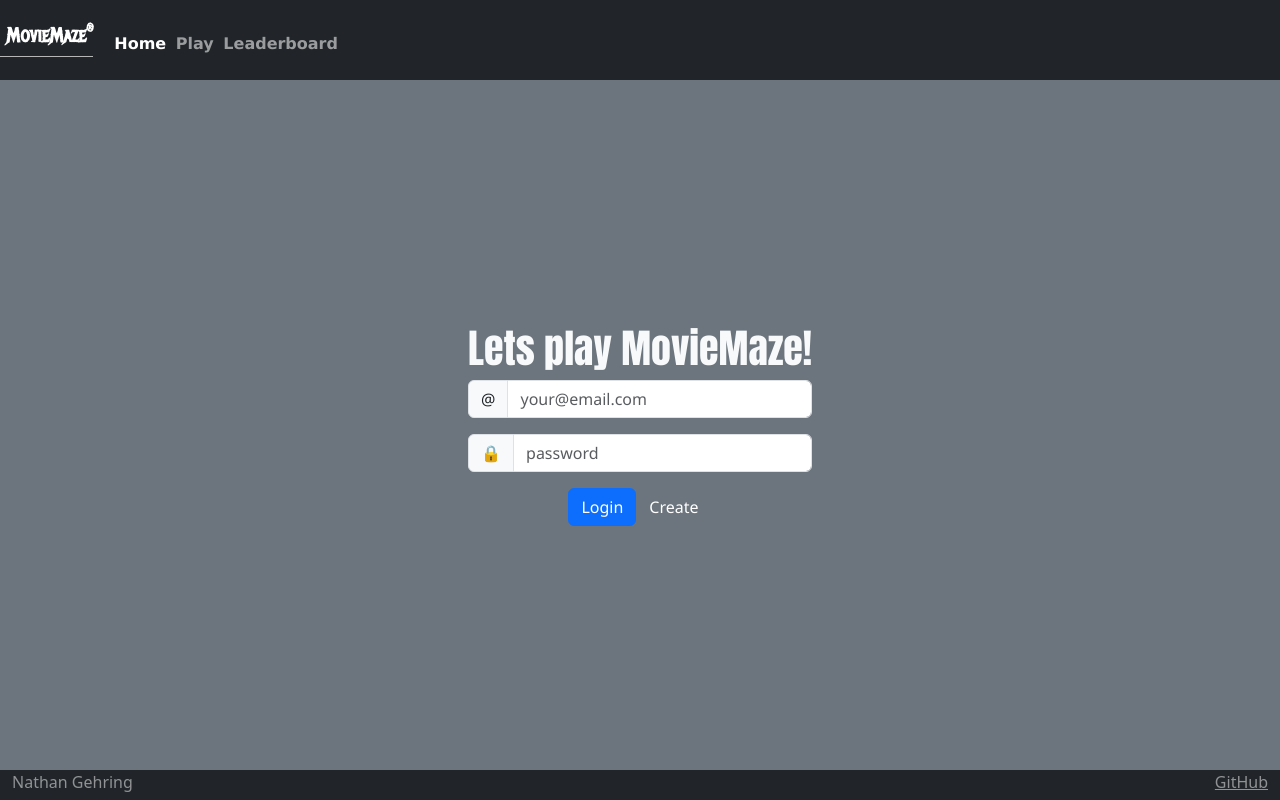
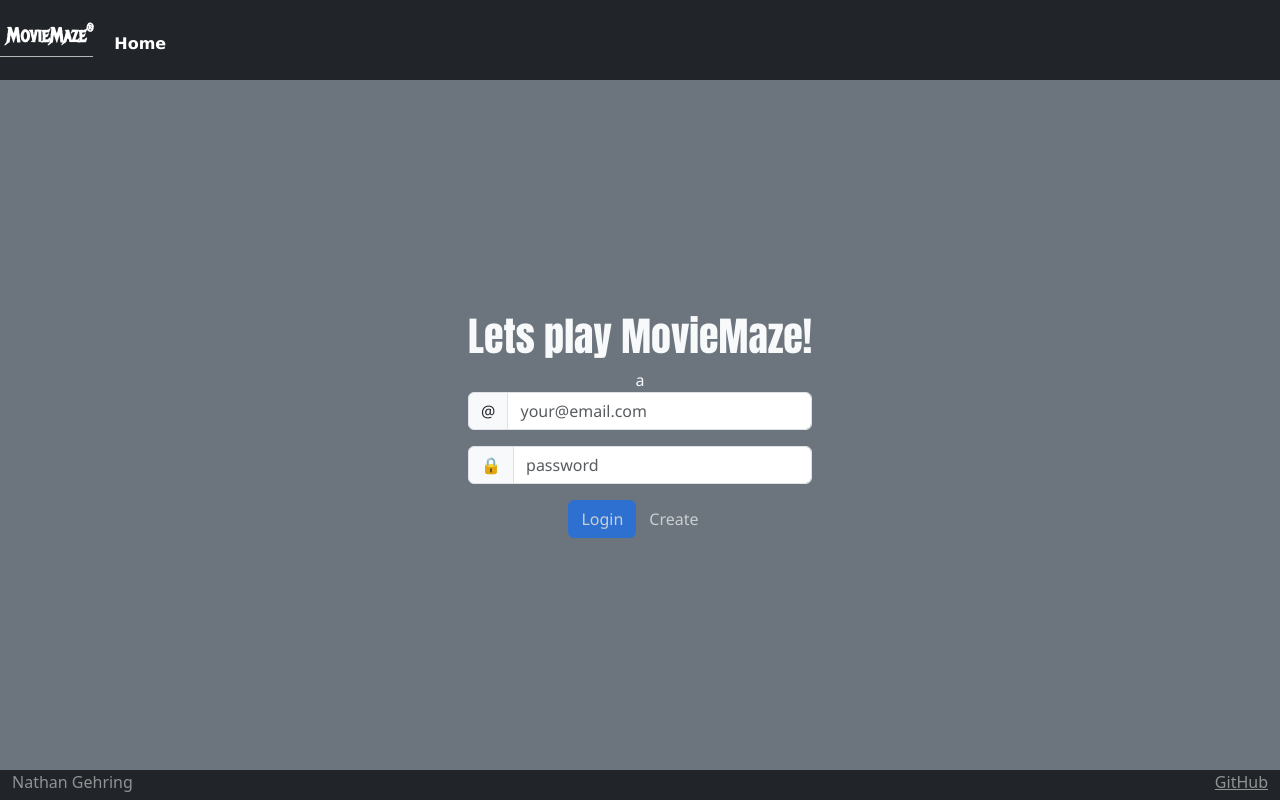
Before and after one commit to ngehring16/startup, a React (Vite) app: page / in a window 1280 px wide. Built offline with nearby package versions, Linux system fonts and the light colour scheme.

Commit message:
implimentation of react components in login. Use of simon code as starting point.

```diff
--- a/src/app.jsx
+++ b/src/app.jsx
@@ -4,9 +4,14 @@
 import { BrowserRouter, NavLink, Route, Routes } from 'react-router-dom';
 import { Login } from './login/login';
 import { Play } from './play/play';
+import { AuthState } from './login/authstate';
 import { Scores } from './scores/scores';
 
-export default function App() {
+function App() {
+    const [userName, setUserName] = React.useState(localStorage.getItem('userName') || '');
+    const currentAuthState = userName ? AuthState.Authenticated : AuthState.Unauthenticated;
+    const [authState, setAuthState] = React.useState(currentAuthState);
+
     return (
         <BrowserRouter>
             <div className="body bg-dark text-light">
@@ -17,19 +22,36 @@
                     <li className="nav-item">
                         <NavLink className="nav-link" to="/">Home</NavLink>
                     </li>
+                    {authState === AuthState.Authenticated && (
                         <li className="nav-item">
                             <NavLink className="nav-link" to="/play">Play</NavLink>
                         </li>
+                    )}
+                    {authState === AuthState.Authenticated && (
                         <li className="nav-item">
                             <NavLink className="nav-link" to="/scores">Leaderboard</NavLink>
                         </li>
+                    )}
                     </menu>
                 </nav>
                 </header>
 
                 <Routes>
-                <Route path='/' element={<Login />} />
-                <Route path='/play' element={<Play />} />
+                    <Route
+                        path='/'
+                        element={
+                        <Login
+                            userName={userName}
+                            authState={authState}
+                            onAuthChange={(userName, authState) => {
+                            setAuthState(authState);
+                            setUserName(userName);
+                            }}
+                        />
+                        }
+                        exact
+                    />
+                    <Route path='/play' element={<Play userName={userName} />} />
                     <Route path='/scores' element={<Scores />} />
                     <Route path='*' element={<NotFound />} />
                 </Routes>
@@ -48,3 +70,5 @@
 function NotFound() {
   return <main className="container-fluid bg-secondary text-center">404: Return to sender. Address unknown.</main>;
 }
+
+export default App;
--- /dev/null
+++ b/src/login/authState.js
@@ -0,0 +1,9 @@
+export class AuthState {
+  static Unknown = new AuthState('unknown');
+  static Authenticated = new AuthState('authenticated');
+  static Unauthenticated = new AuthState('unauthenticated');
+
+  constructor(name) {
+    this.name = name;
+  }
+}
--- a/src/login/login.jsx
+++ b/src/login/login.jsx
@@ -1,22 +1,24 @@
 import React from 'react';
+import { Unauthenticated } from './unauthenticated';
+import { Authenticated } from './authenticated';
+import { AuthState } from './authstate';
 
-export function Login() {
+export function Login({userName, authState, onAuthChange}) {
   return (
     <main className="container-fluid bg-secondary text-center">
       <div>
-        <h1>Lets play MovieMaze!</h1>
-        <form method="get" action="/play">
-          <div className="input-group mb-3">
-            <span className="input-group-text">@</span>
-            <input className="form-control" type="text" placeholder="your@email.com" />
-          </div>
-          <div className="input-group mb-3">
-            <span className="input-group-text">🔒</span>
-            <input className="form-control" type="password" placeholder="password" />
-          </div>
-          <button type="submit" className="btn btn-primary">Login</button>
-          <button type="submit" className="btn btn-secondary">Create</button>
-        </form>
+        {authState !== AuthState.Unknown && <h1>Lets play MovieMaze!</h1>}
+        {authState ===AuthState.Authenticated && (
+          <Authenticated userName={userName} onLogout={() => onAuthChange(userName, AuthState.Unauthenticated)} />
+        )}a
+        {authState === AuthState.Unauthenticated && (
+          <Unauthenticated
+            userName={userName}
+            onLogin={(loginUserName) => {
+              onAuthChange(loginUserName, AuthState.Authenticated);
+            }}
+          />
+        )}
       </div>
     </main>
   );
--- /dev/null
+++ b/src/login/messageDialog.jsx
@@ -0,0 +1,15 @@
+import React from 'react';
+
+import Button from 'react-bootstrap/Button';
+import Modal from 'react-bootstrap/Modal';
+
+export function MessageDialog(props) {
+  return (
+    <Modal {...props} show={props.message} centered>
+      <Modal.Body>{props.message}</Modal.Body>
+      <Modal.Footer>
+        <Button onClick={props.onHide}>Close</Button>
+      </Modal.Footer>
+    </Modal>
+  );
+}
--- /dev/null
+++ b/src/login/unauthenticated.jsx
@@ -0,0 +1,43 @@
+import React from 'react';
+
+import Button from 'react-bootstrap/Button';
+import { MessageDialog } from './messageDialog';
+
+export function Unauthenticated(props) {
+    const [userName, setUserName] = React.useState(props.userName);
+    const [password, setPassword] = React.useState('');
+    const [displayError, setDisplayError] = React.useState(null);
+
+    async function loginUser() {
+        localStorage.setItem('userName', userName);
+        props.onLogin(userName);
+    }
+
+    async function createUser() {
+        localStorage.setItem('userName', userName);
+        props.onLogin(userName);
+    }
+
+    return (
+        <>
+      <div>
+        <div className='input-group mb-3'>
+          <span className='input-group-text'>@</span>
+          <input className='form-control' type='text' value={userName} onChange={(e) => setUserName(e.target.value)} placeholder='your@email.com' />
+        </div>
+        <div className='input-group mb-3'>
+          <span className='input-group-text'>🔒</span>
+          <input className='form-control' type='password' onChange={(e) => setPassword(e.target.value)} placeholder='password' />
+        </div>
+        <Button variant='primary' onClick={() => loginUser()} disabled={!userName || !password}>
+          Login
+        </Button>
+        <Button variant='secondary' onClick={() => createUser()} disabled={!userName || !password}>
+          Create
+        </Button>
+      </div>
+
+      <MessageDialog message={displayError} onHide={() => setDisplayError(null)} />
+    </>
+    );
+}
```
Also changed, not shown: src/login/authenticated.css (added), src/login/authenticated.jsx (added), 1 other file (tests, documents, lock files or other folders). Lines whose indentation alone changed are shown as unchanged.
